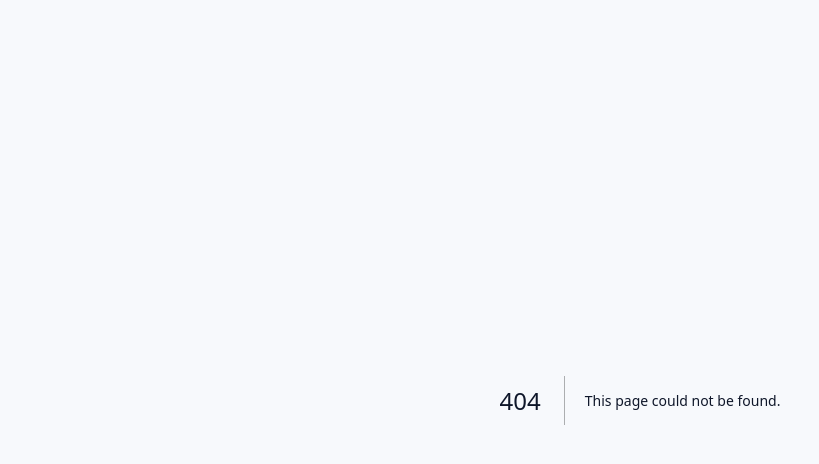
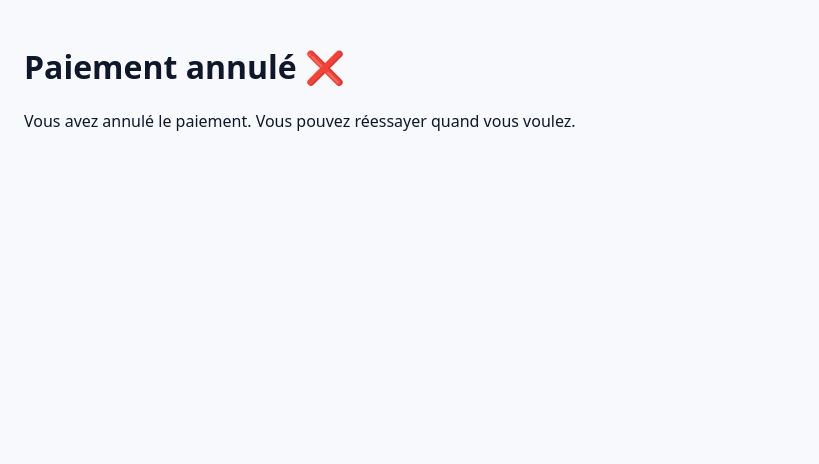
Before and after one commit to gonzcoco/onepro-starter2, a Next.js app: page /cancel in a window 1280 px wide. Before the commit this address had no page. Shown: the top 464 px of the page, without its empty margins (0-819 px from the left). Built offline with nearby package versions, Linux system fonts and the light colour scheme.

Commit message:
Create page.tsx

```diff
--- /dev/null
+++ b/src/app/cancel/page.tsx
@@ -0,0 +1,8 @@
+export default function CancelPage() {
+  return (
+    <main style={{ padding: 24 }}>
+      <h1>Paiement annulé ❌</h1>
+      <p>Vous avez annulé le paiement. Vous pouvez réessayer quand vous voulez.</p>
+    </main>
+  );
+}
```
